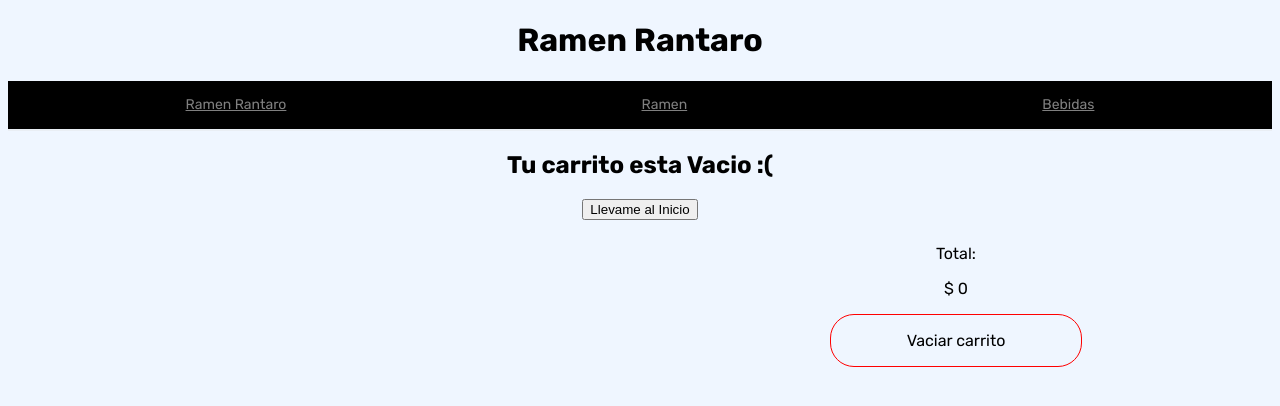
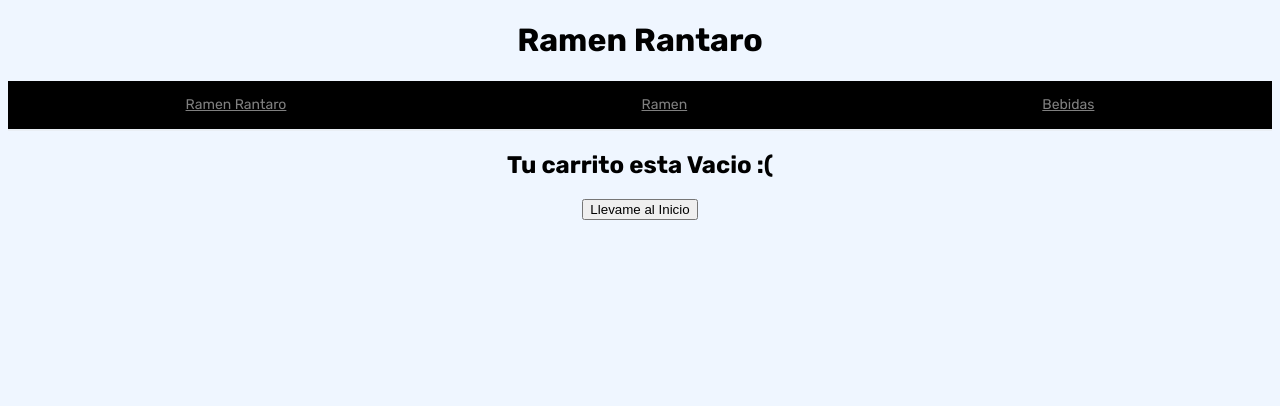
Before and after one commit to fmunoz08/ramen_munoz, a React (Create React App) app: page /cart in a window 1280 px wide. Shown: the top 406 px of the page. Built offline with nearby package versions, Linux system fonts and the light colour scheme.

Commit message:
purchase

```diff
--- a/src/CartContext.js
+++ b/src/CartContext.js
@@ -1,25 +1,21 @@
-import React, {createContext, useState} from "react";
-
+import React, { createContext, useState } from "react";
 
 export const CartContext = createContext();
-
-
-// TODO: agregar item count para CartWidget
 
 export const CartProvider = (props) => {
     const [cart, setCart] = useState([]);
     const [aux, setAux] = useState(0);
 
     const addItem = (item, quantity) => {
-        let aux1 = {id: item.id, name: item.title, price: item.price, quantity: quantity,image: item.pictureUrl,stock: item.stock};
-        if ( !isInCart(item.id)) {
+        let aux1 = { id: item.id, name: item.title, price: item.price, quantity: quantity, image: item.pictureUrl, stock: item.stock };
+        if (!isInCart(item.id)) {
             cart.push(aux1)
         }
     }
 
-    const removeItem = (itemId) =>{
-        if (isInCart(itemId)){
-            let newCarrito = cart.filter(function(value,index,arr){
+    const removeItem = (itemId) => {
+        if (isInCart(itemId)) {
+            let newCarrito = cart.filter(function (value, index, arr) {
                 return value.id !== itemId;
             })
             setCart(newCarrito);
@@ -27,23 +23,18 @@ export const CartProvider = (props) => {
     }
 
     const replaceItem = (itemData) => {
-        let indexnumero = 0;
-        cart.map((item,index) => {
-            if(item.id === itemData.id){
-                indexnumero = index;
-                console.log(cart);
-                cart[index] = itemData;
-                console.log(cart);
+        cart.forEach(element => {
+            if (element.id === itemData.id) {
+                cart[element] = itemData;
             }
-        })
-
+        });
     }
 
     const updateNumber = () => {
         let aux1 = 0;
-        cart.map((item) => {
-            aux1 = aux1 + item.quantity;
-        })
+        cart.forEach(element => {
+            aux1 = aux1 + element.quantity;
+        });
         setAux(aux1);
     }
 
@@ -53,17 +44,17 @@ export const CartProvider = (props) => {
 
     const isInCart = (itemId) => {
         let bool = false;
-        cart.map((item) => {
-            if(item.id === itemId){
+        cart.forEach(element => {
+            if (element.id === itemId) {
                 bool = true;
             }
-        })
+        });
         return bool;
     }
 
 
     return (
-        <CartContext.Provider value={[cart,setCart,aux,setAux, addItem,removeItem,clear,isInCart,updateNumber,replaceItem]}>
+        <CartContext.Provider value={[cart, setCart, aux, setAux, addItem, removeItem, clear, isInCart, updateNumber, replaceItem]}>
             {props.children}
         </CartContext.Provider>
     )
--- a/src/components/Cart/Cart.js
+++ b/src/components/Cart/Cart.js
@@ -1,18 +1,10 @@
-import React, { useContext, useState } from "react";
+import React, { useContext } from "react";
 import { Link } from "react-router-dom";
 import styled from "styled-components";
 import { CartContext } from "../../CartContext";
-import ItemCount from "../ItemDetail/ItemCount";
 import CartItem from "./CartItem";
 
-const Box = styled.div`
-  width: 50%;
-  min-height: 120px;
-  border: 2px solid black;
-  display: flex;
-  flex-direction: row;
-  justify-content: center;
-`;
+
 const Box2 = styled.div`
   width: 50%;
   min-height: 120px;
@@ -27,11 +19,7 @@ const DetailBox = styled.div`
   align-self: center;
 `;
 
-const Background = styled.div`
-  display: flex;
-  flex-direction: row;
-  justify-content: center;
-`;
+
 
 const Background2 = styled.div`
   display: flex;
@@ -40,49 +28,39 @@ const Background2 = styled.div`
   justify-content: center;
 `;
 
-const Imagen = styled.img`
-  width: 120px;
-  heigth: 120px;
-  margin-right: 120px;
-`;
 
 function Cart() {
-    const [cart,setCart,aux,setAux, addItem,removeItem,clear,isInCart,updateNumber,replaceItem] =
+    const [cart, setCart, aux, setAux, addItem, removeItem, clear, isInCart, updateNumber, replaceItem] =
         useContext(CartContext);
 
 
     let totalAmount = 0;
-    cart.map((item) => {
-        totalAmount = item.price * item.quantity + totalAmount;
-    })
+    cart.forEach(element => {
+        totalAmount = element.price * element.quantity + totalAmount;
+    });
 
     return (
         <>
-            {/* Lopear este array*/}
-
             {
                 cart.length > 0 &&
-
                 <React.Fragment>
-                    {cart.map((item,index) => {
+                    {cart.map((item, index) => {
                         return (
-                            <CartItem item={item} index={index} actNumber={updateNumber} rep={replaceItem} remItem={(id) => removeItem(id)}/>)
+                            <CartItem item={item} index={index} actNumber={updateNumber} rep={replaceItem} remItem={(id) => removeItem(id)} />)
                     })}
                 </React.Fragment>
-
             }
-
             {
                 cart.length === 0 &&
                 <React.Fragment>
-
                     <h2>Tu carrito esta Vacio :( </h2>
                     <Link to="/">
                         <button>Llevame al Inicio </button>
                     </Link>
                 </React.Fragment>
             }
-
+            {
+             cart.length > 0 &&
             <Background2>
                 <Box2></Box2>
                 <DetailBox>
@@ -91,8 +69,12 @@ function Cart() {
                     <div style={{ border: "solid red 1px", borderRadius: "24px", cursor: "pointer" }} onClick={() => clear()}>
                         <p> Vaciar carrito</p>
                     </div>
+                    <Link to="/purchase">
+                    <p>Comprar!!</p>
+                    </Link>
                 </DetailBox>
             </Background2>
+            }
         </>
     );
 }
--- a/src/components/Cart/CartItem.js
+++ b/src/components/Cart/CartItem.js
@@ -1,20 +1,10 @@
 import React, { useState } from "react";
 import styled from "styled-components";
-import { CartContext } from "../../CartContext";
-import { useContext } from "react";
 
 const Box = styled.div`
   width: 50%;
   min-height: 120px;
   border: 2px solid black;
-  display: flex;
-  flex-direction: row;
-  justify-content: center;
-`;
-const Box2 = styled.div`
-  width: 50%;
-  min-height: 120px;
-
   display: flex;
   flex-direction: row;
   justify-content: center;
@@ -31,13 +21,6 @@ const Background = styled.div`
   justify-content: center;
 `;
 
-const Background2 = styled.div`
-  display: flex;
-  flex-direction: row;
-  margin-top: 8px;
-  justify-content: center;
-`;
-
 const Imagen = styled.img`
   width: 120px;
   heigth: 120px;
@@ -46,44 +29,35 @@ const Imagen = styled.img`
 
 
 
-function CartItem ({item,index, actNumber, remItem,rep}) {
+function CartItem({ item, index, actNumber, remItem, rep }) {
 
-    const [dato, setDato] = useState(item);
-
-    console.log(dato);
+    const [dato] = useState(item);
 
     function BorrarItem(id) {
         actNumber();
         remItem(id);
-
     }
 
     function moreItem() {
-        if (dato.quantity < dato.stock ) {
-            console.log("aun puedo sumar");
-            dato.quantity = dato.quantity +1;
+        if (dato.quantity < dato.stock) {
+            dato.quantity = dato.quantity + 1;
             actNumber();
             rep(item)
-
         }
     }
 
     function lessItem() {
-
-        if (dato.quantity > 0 ) {
-            console.log("aun puedo sumar");
-            dato.quantity = dato.quantity -1;
+        if (dato.quantity > 0) {
+            dato.quantity = dato.quantity - 1;
             actNumber();
             rep(item)
-
         }
         if (dato.quantity === 0) {
             BorrarItem(dato.id)
         }
-
     }
 
-    return(
+    return (
         <React.Fragment>
             <Background key={index}>
                 <Box>
@@ -96,9 +70,8 @@ function CartItem ({item,index, actNumber, remItem,rep}) {
                         </div>
                         <div>
                             <p>¿añadir o quitar algo?</p>
-
                             <button onClick={() => lessItem()}>-</button>
-                                                <button onClick={() => moreItem(dato,index)}>+</button>
+                            <button onClick={() => moreItem()}>+</button>
                         </div>
                     </div>
                     <div>
--- a/src/components/ItemDetail/ItemCount.js
+++ b/src/components/ItemDetail/ItemCount.js
@@ -1,6 +1,5 @@
 import React, { useState } from "react";
 import styled from "styled-components";
-import { Link } from "react-router-dom";
 
 const DivControl = styled.div`
     display: flex;
@@ -43,13 +42,10 @@ function ItemCount({ stock, initial, alClick }) {
     function AddQuantity() {
         if (number < stock)
             setNumber(number + 1)
-
     }
-
     function LessQuantity() {
-        if (number > 0)
+        if (number > 1)
             setNumber(number - 1)
-
     }
 
     return (
@@ -57,16 +53,9 @@ function ItemCount({ stock, initial, alClick }) {
             <DivControl>
                 <Boton onClick={() => LessQuantity()}> - </Boton>
                 <Numero> {number} </Numero>
-
                 <Boton onClick={() => AddQuantity()}> + </Boton>
-
             </DivControl>
-
             <LargeBoton onClick={() => alClick(number)} >Agregar al carrito</LargeBoton>
-
-
-
-
         </Background>
     );
 }
--- a/src/components/ItemDetail/ItemDetail.js
+++ b/src/components/ItemDetail/ItemDetail.js
@@ -1,6 +1,5 @@
 import React, { useContext, useEffect, useState } from "react";
 import styled from "styled-components";
-import CloseIcon from "@mui/icons-material/Close";
 import ItemCount from "./ItemCount";
 import { Link } from "react-router-dom";
 import { CartContext } from "../../CartContext";
@@ -82,9 +81,6 @@ function ItemDetail({ Data }) {
               initial={1}
             />
           )}
-
-
-
           {
             isInCart(Data.id) &&
             <Link to={`/cart`}>
--- a/src/components/ItemDetail/ItemDetailContainer.js
+++ b/src/components/ItemDetail/ItemDetailContainer.js
@@ -1,11 +1,10 @@
-import axios from "axios";
 import React, { useEffect, useState } from "react";
 import ItemDetail from "./ItemDetail";
 import { db } from "../../firebaseConfig";
 
 import { collection, getDocs, query, where } from "@firebase/firestore";
 
-function ItemDetailContainer({ addcart }) {
+function ItemDetailContainer( ) {
     const [items, setItems] = useState({});
     const [loading, setLoading] = useState(true);
 
--- a/src/components/NavBar/NavBar.js
+++ b/src/components/NavBar/NavBar.js
@@ -1,12 +1,9 @@
-import React from 'react';
+import React, { useContext } from 'react';
 import styled from 'styled-components';
 import CartWidget from '../CartWidget/CartWidget';
 import { Link } from 'react-router-dom';
 import { CartContext } from '../../CartContext';
-import { useContext,useEffect,useState } from 'react';
 import "./NavBar.css";
-
-const minHeight = "1024px";
 
 const NavDiv = styled.div`
     display: flex;
@@ -20,8 +17,8 @@ const LineSeparator = styled.div`
      background: #E9EEF4;
 `;
 
-function NavBar({  }) {
-    const [cart,setCart,number,setNumber, addItem,removeItem,clear,isInCart,updateNumber] =
+function NavBar() {
+    const [cart, setCart, number, setNumber, addItem, removeItem, clear, isInCart, updateNumber] =
         useContext(CartContext);
 
     return (
@@ -32,10 +29,9 @@ function NavBar({  }) {
                 <Link to='/category/Bebida' className="li">Bebidas</Link>
                 {
                     cart.length > 0 &&
-                <Link to='/cart/'>
-
-                    <CartWidget cantidad={number} ></CartWidget>
-                </Link>
+                    <Link to='/cart/'>
+                        <CartWidget cantidad={number} ></CartWidget>
+                    </Link>
                 }
             </NavDiv>
             <LineSeparator />
--- /dev/null
+++ b/src/components/Purchase/Purchase.js
@@ -0,0 +1,23 @@
+import React from "react";
+
+
+
+function Purchase() {
+
+
+
+    return (
+        <React.Fragment>
+            <h1>Primero dinos tus datos para poder conocerte!</h1>
+            <div style={{display: "flex", flexDirection: "column",alignItems:"center"}}>
+
+                <input type="text" />
+                <input type="text" />
+                <input type="text" />
+
+                <button>Continuar</button>
+            </div>
+        </React.Fragment>
+    )
+}
+export default Purchase;
```
Also changed, not shown: src/App.js (+3 -7 lines), src/components/CartWidget/CartWidget.js (+1 -8 lines), src/components/Item/Item.js (+1 -8 lines), src/components/Item/ItemListContainer.js (+19 -27 lines). Lines whose indentation alone changed are shown as unchanged.
